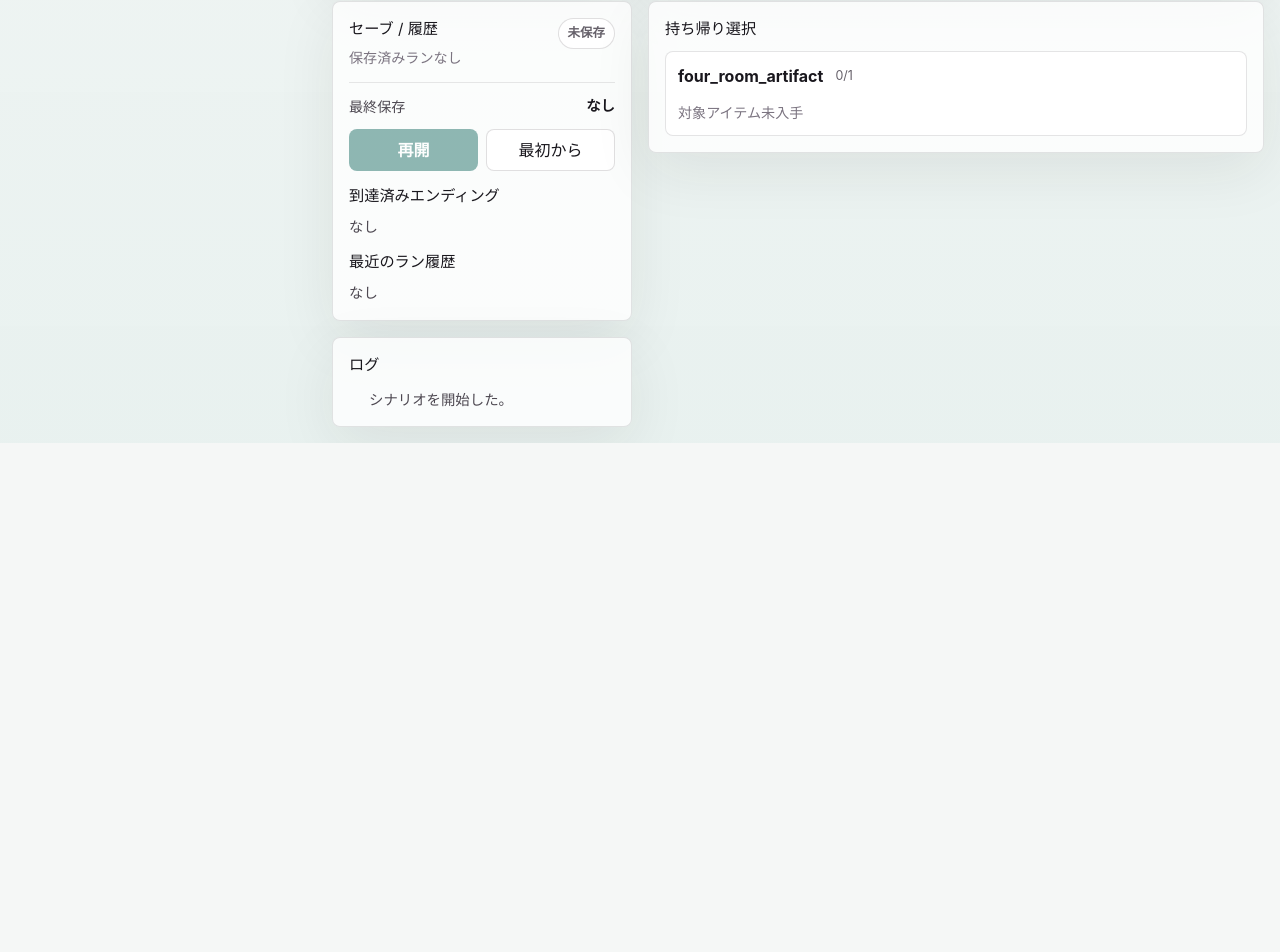
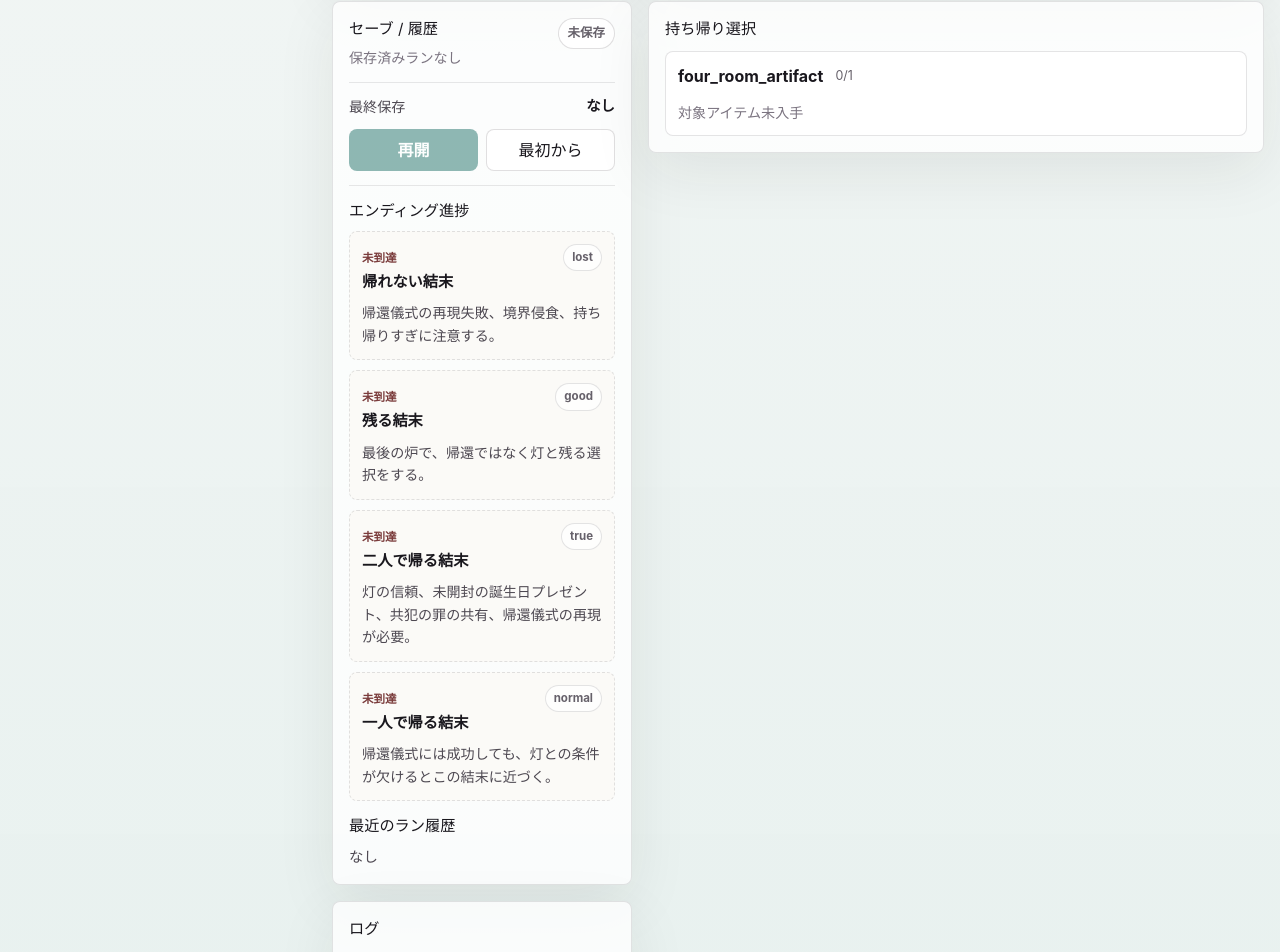
Before and after one commit to shikigami-ai-works/TRPG--web--, a Next.js app: page / in a window 1280 px wide. Shown: the part 726-1678 px from the top of the page. Before the commit the page ends 1169 px from the top, so only its background shows below. Built offline with nearby package versions, Linux system fonts and the light colour scheme.

Commit message:
Add ending progress regression coverage

```diff
--- a/app/globals.css
+++ b/app/globals.css
@@ -386,6 +386,111 @@ button {
   font-size: 0.78rem;
 }
 
+.ending-progress-block {
+  border-top: 1px solid rgba(36, 34, 40, 0.1);
+  padding-top: 14px;
+}
+
+.ending-progress-list {
+  display: grid;
+  gap: 10px;
+}
+
+.ending-progress-item {
+  display: grid;
+  gap: 10px;
+  border: 1px solid rgba(36, 34, 40, 0.12);
+  border-radius: 8px;
+  padding: 12px;
+  background: #ffffff;
+}
+
+.ending-progress-item.reached {
+  border-color: rgba(23, 107, 99, 0.2);
+  background: #f7fbfa;
+}
+
+.ending-progress-item.locked {
+  border-style: dashed;
+  background: #fbfaf7;
+}
+
+.ending-progress-heading {
+  display: flex;
+  align-items: flex-start;
+  justify-content: space-between;
+  gap: 12px;
+}
+
+.ending-progress-heading strong,
+.ending-progress-heading small {
+  display: block;
+}
+
+.ending-progress-heading strong {
+  margin-top: 4px;
+  color: #19171d;
+  font-size: 0.95rem;
+  line-height: 1.35;
+  word-break: keep-all;
+  overflow-wrap: anywhere;
+}
+
+.ending-progress-heading small {
+  flex-shrink: 0;
+  border: 1px solid rgba(36, 34, 40, 0.12);
+  border-radius: 999px;
+  padding: 4px 8px;
+  background: rgba(255, 255, 255, 0.72);
+  color: #66616a;
+  font-size: 0.72rem;
+  font-weight: 700;
+}
+
+.ending-status {
+  color: #7a3b3b;
+  font-size: 0.72rem;
+  font-weight: 700;
+}
+
+.ending-progress-item p {
+  margin: 0;
+  color: #4e4952;
+  font-size: 0.88rem;
+  line-height: 1.6;
+}
+
+.ending-progress-meta {
+  display: flex;
+  flex-wrap: wrap;
+  gap: 6px;
+}
+
+.ending-progress-meta span {
+  border-radius: 999px;
+  padding: 4px 8px;
+  background: #eef7f4;
+  color: #1f5d57;
+  font-size: 0.76rem;
+  font-weight: 700;
+}
+
+.ending-hidden-note {
+  border-left: 3px solid rgba(122, 59, 59, 0.3);
+  padding-left: 10px;
+}
+
+.ending-progress-subblock {
+  display: grid;
+  gap: 6px;
+}
+
+.ending-progress-subblock > span {
+  color: #66616a;
+  font-size: 0.76rem;
+  font-weight: 700;
+}
+
 .carry-group {
   display: grid;
   align-items: stretch;
--- a/components/ScenarioExplorer.tsx
+++ b/components/ScenarioExplorer.tsx
@@ -13,10 +13,10 @@ import {
   resolveEnding,
   toggleCarryOutItem,
 } from "@/lib/scenarios/runtime";
+import { buildEndingProgressEntries, type EndingProgressEntry } from "@/lib/scenarios/ending-progress";
 import {
   appendCompletedRun,
   clearActiveRun,
-  getReachedEndings,
   hasMeaningfulProgress,
   loadActiveRun,
   loadRunHistory,
@@ -343,6 +343,7 @@ function ScenarioWorkspace({
           history={history}
           onResumeSavedRun={onResumeSavedRun}
           onStartFreshRun={onStartFreshRun}
+          pack={pack}
           savedRun={savedRun}
           storageReady={storageReady}
         />
@@ -369,16 +370,18 @@ function SaveHistoryPanel({
   history,
   onResumeSavedRun,
   onStartFreshRun,
+  pack,
   savedRun,
   storageReady,
 }: {
   history: CompletedRunRecord[];
   onResumeSavedRun: () => void;
   onStartFreshRun: () => void;
+  pack: ScenarioPack;
   savedRun: SavedRunState | null;
   storageReady: boolean;
 }) {
-  const reachedEndings = getReachedEndings(history);
+  const endingProgress = useMemo(() => buildEndingProgressEntries(pack, history), [pack, history]);
   const recentRuns = history.slice(0, 5);
   const saveStatus = storageReady ? (savedRun ? "保存済みランあり" : "保存済みランなし") : "確認中";
 
@@ -406,10 +409,7 @@ function SaveHistoryPanel({
         </button>
       </div>
 
-      <TagList
-        title="到達済みエンディング"
-        values={reachedEndings.map((ending) => `${ending.endingTitle} / ${ending.endingType}${ending.count > 1 ? ` x${ending.count}` : ""}`)}
-      />
+      <EndingProgressList entries={endingProgress} />
 
       <div className="metric-block">
         <h4>最近のラン履歴</h4>
@@ -429,6 +429,79 @@ function SaveHistoryPanel({
         )}
       </div>
     </section>
+  );
+}
+
+function EndingProgressList({
+  entries,
+}: {
+  entries: EndingProgressEntry[];
+}) {
+  return (
+    <div className="metric-block ending-progress-block">
+      <h4>エンディング進捗</h4>
+      {entries.length === 0 ? (
+        <p className="muted">表示できるエンディングなし</p>
+      ) : (
+        <div className="ending-progress-list">
+          {entries.map((entry) => {
+            const reached = entry.status === "reached";
+            const reachedLabel = reached ? "到達済み" : "未到達";
+
+            return (
+              <article
+                className={reached ? "ending-progress-item reached" : "ending-progress-item locked"}
+                data-ending-progress-id={entry.endingId}
+                data-ending-progress-state={entry.status}
+                key={entry.endingId}
+              >
+                <div className="ending-progress-heading">
+                  <div>
+                    <span className="ending-status">{reachedLabel}</span>
+                    <strong>{entry.title}</strong>
+                  </div>
+                  <small>{entry.endingType}</small>
+                </div>
+
+                <p>{entry.description}</p>
+
+                {reached ? (
+                  <div className="ending-progress-meta">
+                    <span>到達 {entry.count}回</span>
+                    <span>初回 {formatDateTime(entry.firstCompletedAt)}</span>
+                    <span>最新 {formatDateTime(entry.latestCompletedAt)}</span>
+                  </div>
+                ) : null}
+
+                {reached && entry.hiddenDescription ? <p className="ending-hidden-note">{entry.hiddenDescription}</p> : null}
+
+                {reached && entry.unlocks.length ? (
+                  <div className="ending-progress-subblock">
+                    <span>解禁</span>
+                    <div className="tags">
+                      {entry.unlocks.map((unlock) => (
+                        <span key={unlock}>{unlock}</span>
+                      ))}
+                    </div>
+                  </div>
+                ) : null}
+
+                {reached && entry.rewards.length ? (
+                  <div className="ending-progress-subblock">
+                    <span>報酬</span>
+                    <div className="tags">
+                      {entry.rewards.map((reward) => (
+                        <span key={reward}>{reward}</span>
+                      ))}
+                    </div>
+                  </div>
+                ) : null}
+              </article>
+            );
+          })}
+        </div>
+      )}
+    </div>
   );
 }
 
--- /dev/null
+++ b/lib/scenarios/ending-progress.ts
@@ -0,0 +1,95 @@
+import { getReachedEndings, type CompletedRunRecord } from "./storage";
+import type { EndingDefinition, RewardDefinition, ScenarioPack } from "./types";
+
+export type EndingProgressStatus = "reached" | "locked";
+
+interface EndingProgressBase {
+  endingId: string;
+  endingType: string;
+  status: EndingProgressStatus;
+  title: string;
+  description: string;
+  unlocks: string[];
+  rewards: string[];
+}
+
+export interface ReachedEndingProgressEntry extends EndingProgressBase {
+  status: "reached";
+  count: number;
+  firstCompletedAt: string;
+  latestCompletedAt: string;
+  hiddenDescription?: string;
+}
+
+export interface LockedEndingProgressEntry extends EndingProgressBase {
+  status: "locked";
+}
+
+export type EndingProgressEntry = ReachedEndingProgressEntry | LockedEndingProgressEntry;
+
+export function buildEndingProgressEntries(pack: ScenarioPack, history: CompletedRunRecord[]): EndingProgressEntry[] {
+  const reachedEndings = getReachedEndings(history);
+  const reachedById = new Map(reachedEndings.map((ending) => [ending.endingId, ending]));
+  const entries: EndingProgressEntry[] = [];
+
+  orderEndingsForProgress(pack).forEach((ending) => {
+    const reached = reachedById.get(ending.id);
+    if (!reached && !ending.ending_tree?.visible_before_unlock) {
+      return;
+    }
+
+    if (reached) {
+      entries.push({
+        endingId: ending.id,
+        endingType: ending.ending_type,
+        status: "reached",
+        title: ending.title,
+        description: ending.description,
+        count: reached.count,
+        firstCompletedAt: reached.firstCompletedAt,
+        latestCompletedAt: reached.latestCompletedAt,
+        hiddenDescription: ending.hidden_description,
+        unlocks: [...(ending.unlocks ?? [])],
+        rewards: (ending.rewards ?? []).map(formatReward),
+      });
+      return;
+    }
+
+    entries.push({
+      endingId: ending.id,
+      endingType: ending.ending_type,
+      status: "locked",
+      title: ending.ending_tree?.blurred_title ?? "未確認の結末",
+      description: ending.ending_tree?.route_hint ?? "まだ手がかりはありません。",
+      unlocks: [],
+      rewards: [],
+    });
+  });
+
+  return entries;
+}
+
+function orderEndingsForProgress(pack: ScenarioPack): EndingDefinition[] {
+  const byId = new Map(pack.endings.map((ending) => [ending.id, ending]));
+  const orderedIds = pack.scenario.ending_resolution_order ?? [];
+  const ordered = orderedIds.map((endingId) => byId.get(endingId)).filter((ending): ending is EndingDefinition => Boolean(ending));
+  const remaining = pack.endings.filter((ending) => !orderedIds.includes(ending.id));
+
+  return [...ordered, ...remaining];
+}
+
+function formatReward(reward: RewardDefinition): string {
+  if (reward.description) {
+    return reward.description;
+  }
+
+  const details = [
+    reward.type,
+    reward.npc_id,
+    reward.item_ids?.join(", "),
+    reward.amount !== undefined ? `${reward.amount}` : undefined,
+    reward.max_count !== undefined ? `max ${reward.max_count}` : undefined,
+  ].filter(Boolean);
+
+  return details.length ? details.join(" / ") : reward.id;
+}
```
Also changed, not shown: 4 other files (tests, documents, lock files or other folders).
